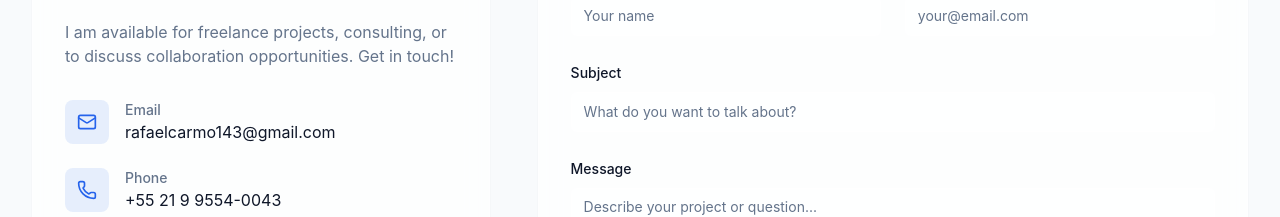
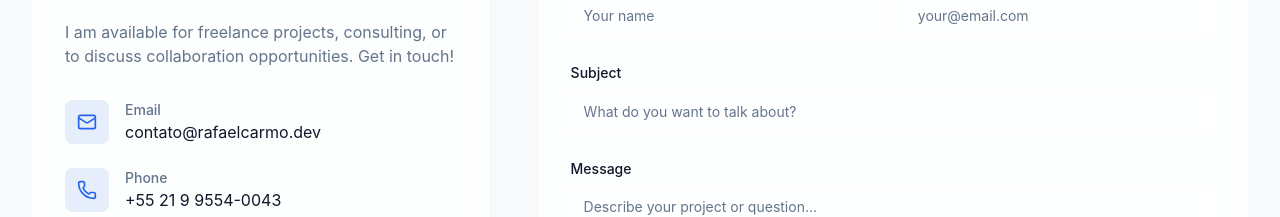
Before and after one commit to rafa-carmo/public-portifolio, a Next.js app: page /en in a window 1280 px wide. Shown: the part 3120-3337 px from the top of the page. Built offline with nearby package versions, Linux system fonts and the light colour scheme.

Commit message:
rebase: change email for professional

```diff
--- a/src/constants/contacts.tsx
+++ b/src/constants/contacts.tsx
@@ -12,12 +12,12 @@ export default {
             icon: <Linkedin />,
         },
         email: {
-            url: 'mailto:rafaelcarmo143@gmail.com',
+            url: 'mailto:contato@rafaelcarmo.dev',
             icon: <Mail />,
         }
     },
     contact: {
-        email: 'rafaelcarmo143@gmail.com',
+        email: 'contato@rafaelcarmo.dev',
         phone: '+55 21 9 9554-0043',
         location: 'Rio de Janeiro, Brasil',
     }
```
